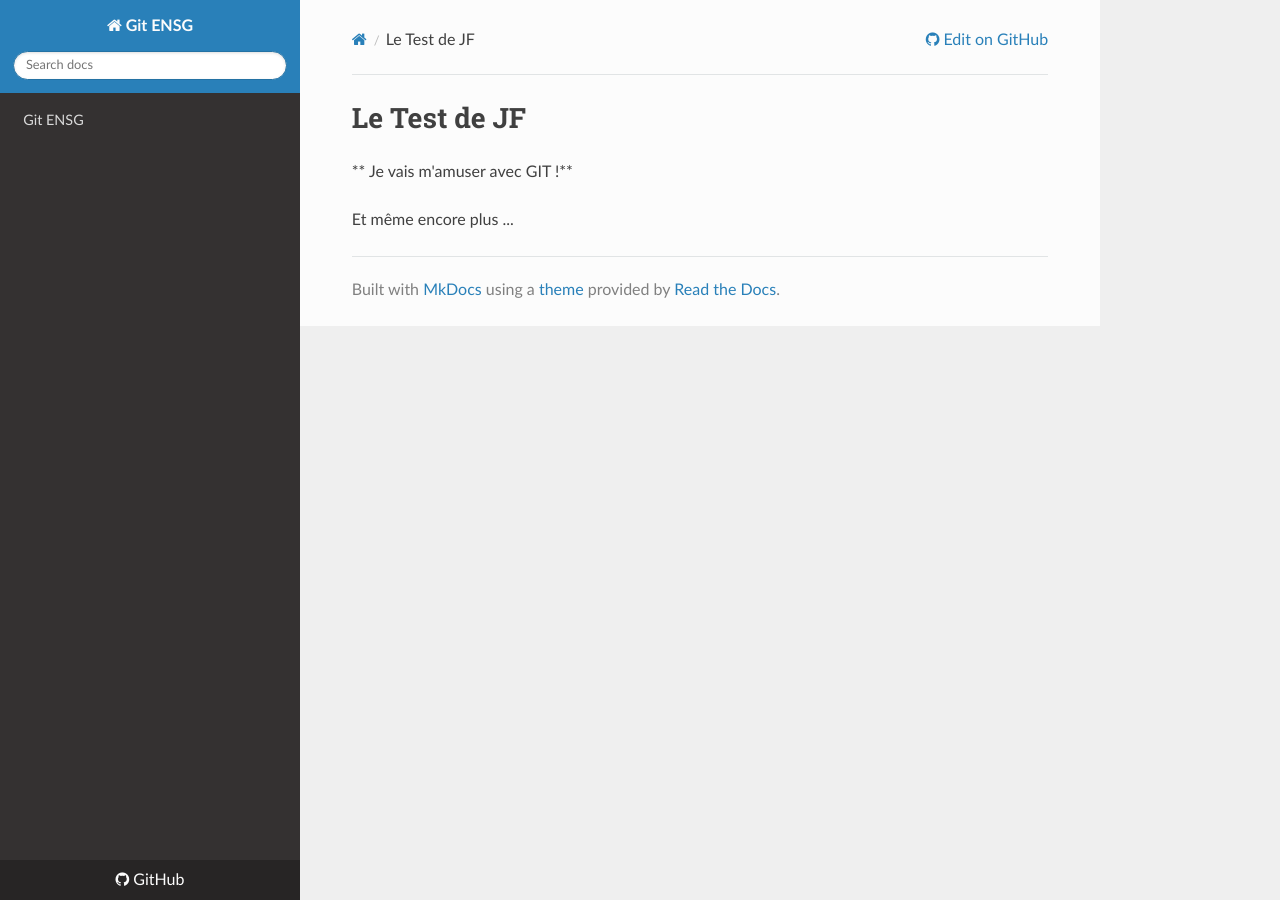
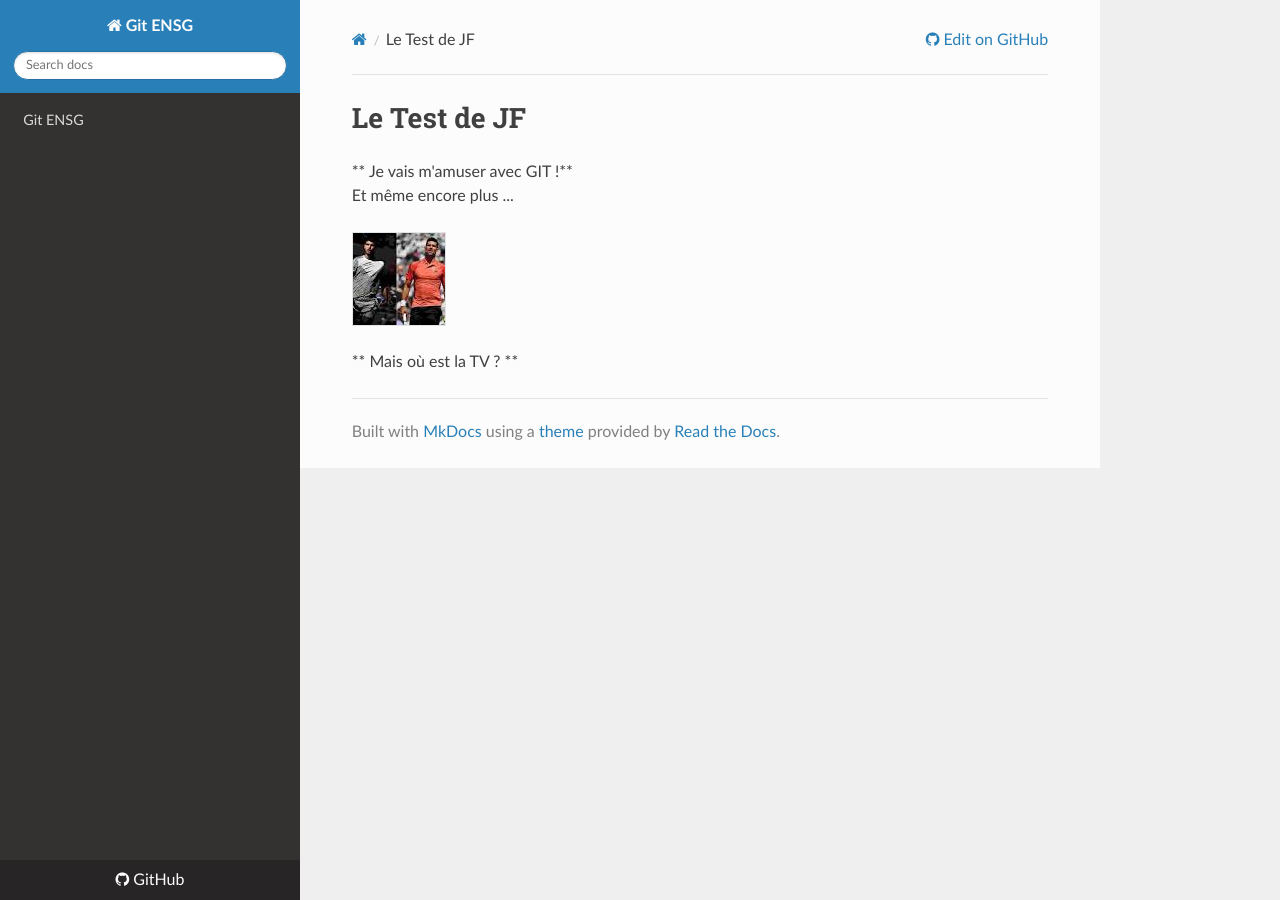
Before and after one commit to iamvdo/git-ensg, an MkDocs documentation site: the page built from docs/index-jf.md, in a window 1280 px wide. Built offline with MkDocs 1.6.1, drawn with Linux system fonts in a browser that asks for light colours; nearby versions of some CDN libraries.

Commit message:
Roland Garros

```diff
--- a/docs/index-jf.md
+++ b/docs/index-jf.md
@@ -1,4 +1,7 @@
 # Le Test de JF
 ** Je vais m'amuser avec GIT !**
+Et même encore plus ...
 
-Et même encore plus ...
+![Demi Djoko Alcaraz](images/Demi-Roland.png "C'est bientôt l'heure !")
+
+** Mais où est la TV ? **
```
Also changed, not shown: docs/images/Demi-Roland.png (added).
